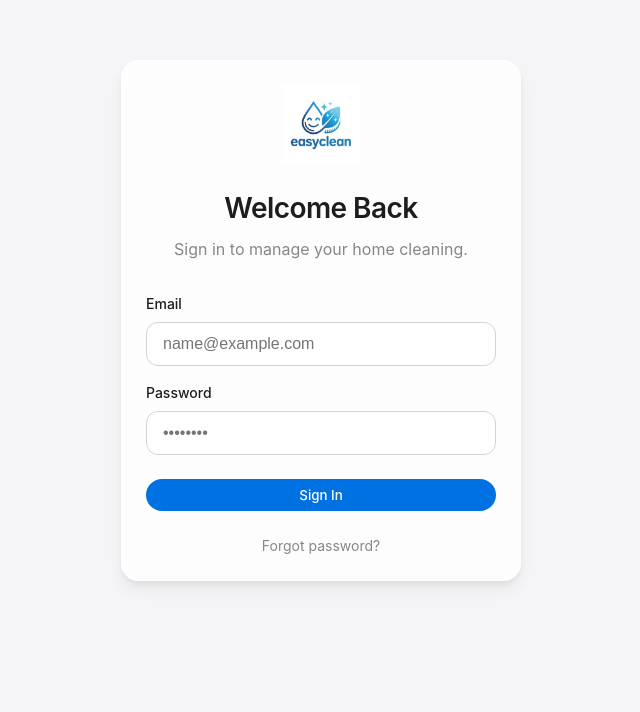
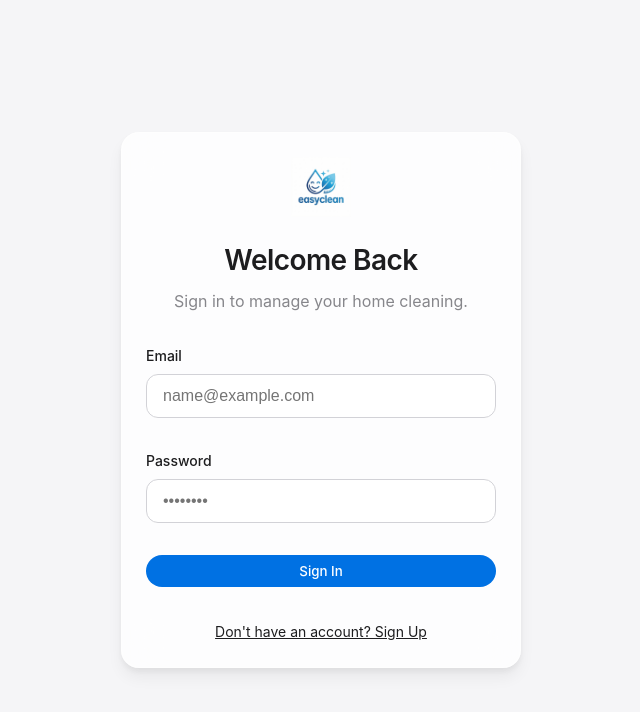
Before and after one commit to loteroal/easyclean-app, a React (Vite) app: page / in a window 1280 px wide. Shown: the top 712 px of the page, without its empty margins (319-959 px from the left). Built offline with nearby package versions, Linux system fonts and the light colour scheme.

Commit message:
Implement real authentication with Supabase

```diff
--- a/package.json
+++ b/package.json
@@ -11,9 +11,10 @@
     "preview": "vite preview"
   },
   "dependencies": {
+    "@supabase/supabase-js": "^2.86.2",
+    "lucide-react": "^0.344.0",
     "react": "^18.2.0",
-    "react-dom": "^18.2.0",
-    "lucide-react": "^0.344.0"
+    "react-dom": "^18.2.0"
   },
   "devDependencies": {
     "@types/react": "^18.2.66",
--- a/src/App.jsx
+++ b/src/App.jsx
@@ -1,17 +1,39 @@
-import React, { useState } from 'react';
+import React, { useState, useEffect } from 'react';
 import Login from './pages/Login';
 import Home from './pages/Home';
 import Onboarding from './pages/Onboarding';
 import Matching from './pages/Matching';
 import BookingSuccess from './pages/BookingSuccess';
+import { supabase } from './supabaseClient';
 
 function App() {
     const [currentView, setCurrentView] = useState('login'); // 'login', 'home', 'onboarding', 'matching', 'booking-success'
     const [requestData, setRequestData] = useState(null);
     const [selectedCleaner, setSelectedCleaner] = useState(null);
+    const [session, setSession] = useState(null);
+
+    useEffect(() => {
+        supabase.auth.getSession().then(({ data: { session } }) => {
+            setSession(session);
+            if (session) setCurrentView('home');
+        });
+
+        const {
+            data: { subscription },
+        } = supabase.auth.onAuthStateChange((_event, session) => {
+            setSession(session);
+            if (session) {
+                setCurrentView('home');
+            } else {
+                setCurrentView('login');
+            }
+        });
+
+        return () => subscription.unsubscribe();
+    }, []);
 
     const handleLogin = () => {
-        setCurrentView('home');
+        // Handled by useEffect
     };
 
     const handleNavigate = (view) => {
--- a/src/pages/Home.jsx
+++ b/src/pages/Home.jsx
@@ -3,7 +3,8 @@ import Card from '../components/Card';
 import Button from '../components/Button';
 import Calendar from '../components/Calendar';
 import ServiceCard from '../components/ServiceCard';
-import { Calendar as CalendarIcon, Clock, Star, Plus, Lock, Dog, Grid, ShieldCheck, X, Heart, QrCode } from 'lucide-react';
+import { Calendar as CalendarIcon, Clock, Star, Plus, Lock, Dog, Grid, ShieldCheck, X, Heart, QrCode, LogOut } from 'lucide-react';
+import { supabase } from '../supabaseClient';
 
 const StatCard = ({ icon: Icon, label, value, color, onClick }) => (
     <Card
@@ -84,6 +85,9 @@ const Home = ({ onNavigate }) => {
                     <p style={{ color: 'var(--color-text-secondary)' }}>Here's your cleaning summary.</p>
                 </div>
                 <div style={{ display: 'flex', gap: '12px' }}>
+                    <Button variant="secondary" onClick={() => supabase.auth.signOut()} style={{ padding: '12px' }}>
+                        <LogOut size={20} />
+                    </Button>
                     <Button variant="secondary" onClick={() => setShowQRModal(true)} style={{ padding: '12px' }}>
                         <QrCode size={20} />
                     </Button>
--- a/src/pages/Login.jsx
+++ b/src/pages/Login.jsx
@@ -1,35 +1,65 @@
 import React, { useState } from 'react';
 import Card from '../components/Card';
+import Button from '../components/Button';
 import Input from '../components/Input';
-import Button from '../components/Button';
+import { supabase } from '../supabaseClient';
 
 const Login = ({ onLogin }) => {
+    const [loading, setLoading] = useState(false);
     const [email, setEmail] = useState('');
     const [password, setPassword] = useState('');
+    const [isSignUp, setIsSignUp] = useState(false);
+    const [error, setError] = useState(null);
+    const [message, setMessage] = useState(null);
 
-    const handleSubmit = (e) => {
+    const handleAuth = async (e) => {
         e.preventDefault();
-        // Simulate login
-        if (email && password) {
-            onLogin();
+        setLoading(true);
+        setError(null);
+        setMessage(null);
+
+        try {
+            if (isSignUp) {
+                const { error } = await supabase.auth.signUp({
+                    email,
+                    password,
+                });
+                if (error) throw error;
+                setMessage('Check your email for the confirmation link!');
+            } else {
+                const { error } = await supabase.auth.signInWithPassword({
+                    email,
+                    password,
+                });
+                if (error) throw error;
+                // onLogin will be triggered by the session listener in App.jsx
+            }
+        } catch (error) {
+            setError(error.message);
+        } finally {
+            setLoading(false);
         }
     };
 
     return (
-        <div style={{
+        <div className="fade-in" style={{
             display: 'flex',
+            alignItems: 'center',
             justifyContent: 'center',
-            alignItems: 'center',
-            minHeight: '80vh'
+            minHeight: '100vh',
+            padding: '20px',
+            backgroundColor: '#f5f5f7'
         }}>
             <Card style={{ width: '100%', maxWidth: '400px' }}>
                 <div style={{ textAlign: 'center', marginBottom: '32px' }}>
-                    <img src="/logo-blue.png" alt="EasyClean Logo" style={{ height: '80px', marginBottom: '16px' }} />
-                    <h2 style={{ fontSize: '28px', marginBottom: '8px' }}>Welcome Back</h2>
-                    <p style={{ color: 'var(--color-text-secondary)' }}>Sign in to manage your home cleaning.</p>
+                    <img src="/logo-blue.png" alt="EasyClean Logo" style={{ width: '60px', height: '60px', marginBottom: '16px' }} />
+                    <h2 style={{ fontSize: '28px', marginBottom: '8px' }}>{isSignUp ? 'Create Account' : 'Welcome Back'}</h2>
+                    <p style={{ color: 'var(--color-text-secondary)' }}>
+                        {isSignUp ? 'Sign up to get started.' : 'Sign in to manage your home cleaning.'}
+                    </p>
                 </div>
 
-                <form onSubmit={handleSubmit}>
+                <form onSubmit={handleAuth} style={{ display: 'flex', flexDirection: 'column', gap: '16px' }}>
                     <Input
                         label="Email"
                         type="email"
@@ -47,14 +77,34 @@ const Login = ({ onLogin }) => {
                         required
                     />
 
-                    <div style={{ marginTop: '24px' }}>
-                        <Button type="submit" style={{ width: '100%' }}>Sign In</Button>
+                    {error && <div style={{ color: '#ff2d55', fontSize: '14px', textAlign: 'center' }}>{error}</div>}
+                    {message && <div style={{ color: '#34c759', fontSize: '14px', textAlign: 'center' }}>{message}</div>}
+
+                    <Button type="submit" disabled={loading}>
+                        {loading ? 'Loading...' : (isSignUp ? 'Sign Up' : 'Sign In')}
+                    </Button>
+
+                    <div style={{ textAlign: 'center', marginTop: '16px' }}>
+                        <button
+                            type="button"
+                            onClick={() => {
+                                setIsSignUp(!isSignUp);
+                                setError(null);
+                                setMessage(null);
+                            }}
+                            style={{
+                                background: 'none',
+                                border: 'none',
+                                color: 'var(--color-primary)',
+                                cursor: 'pointer',
+                                fontSize: '14px',
+                                textDecoration: 'underline'
+                            }}
+                        >
+                            {isSignUp ? 'Already have an account? Sign In' : "Don't have an account? Sign Up"}
+                        </button>
                     </div>
                 </form>
-
-                <div style={{ marginTop: '24px', textAlign: 'center', fontSize: '14px' }}>
-                    <a href="#" style={{ color: 'var(--color-text-secondary)' }}>Forgot password?</a>
-                </div>
             </Card>
         </div>
     );
--- /dev/null
+++ b/src/supabaseClient.js
@@ -0,0 +1,7 @@
+import { createClient } from '@supabase/supabase-js';
+
+// TODO: Replace these with your actual Supabase project URL and Anon Key
+const supabaseUrl = 'https://uezokzmlxlxqimnttfmf.supabase.co';
+const supabaseAnonKey = 'sb_publishable_8Npx8r2ottOHnymeEG-1jQ_np2UtvhD';
+
+export const supabase = createClient(supabaseUrl, supabaseAnonKey);
```
Also changed, not shown: 1 other file (tests, documents, lock files or other folders).
